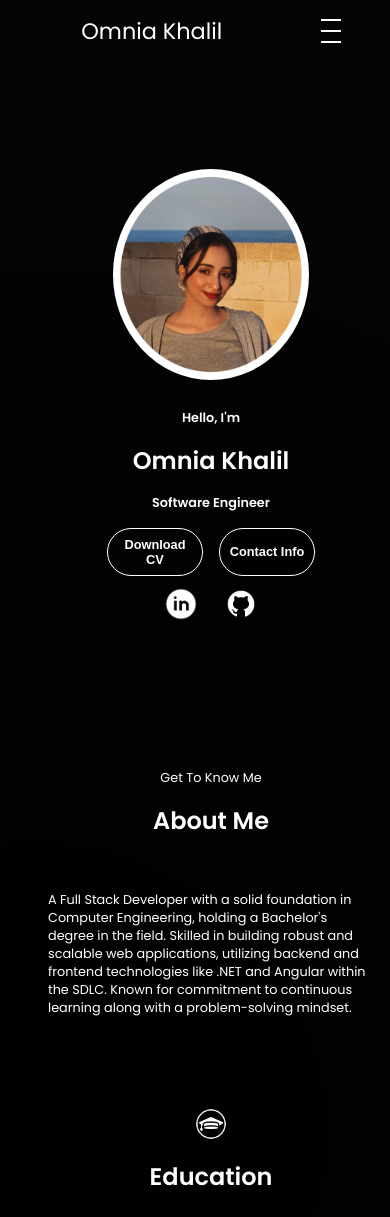
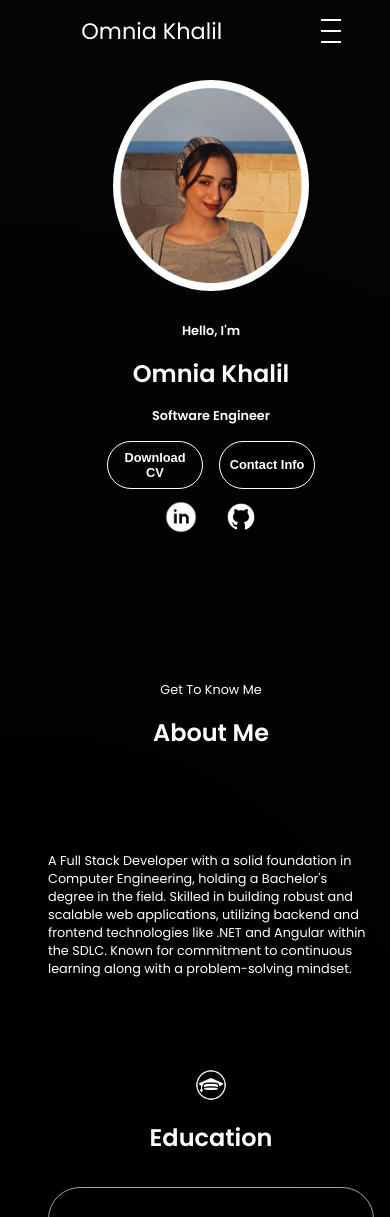
Before and after one commit to OmniaaKhalill/My-Portfolio, a plain HTML site: page index.html in a window 390 px wide. Shown: the part 2-1219 px from the top of the page. Drawn offline with Linux system fonts and the light colour scheme.

Commit message:
portfolio V.8.1

```diff
--- a/mediaqueries.css
+++ b/mediaqueries.css
@@ -405,8 +405,9 @@ nav {
     justify-content: center;
     align-items: center;
 
-    height: 60vh;
-    margin-top: 10vh;
+    height: auto;
+    padding-top: 2rem;
+    gap: 6.5rem;
 
   }
 
@@ -428,7 +429,7 @@ nav {
 }
 
   .section_text{
-    margin-top: 5vh;
+    padding-top: 3rem;
 
   }
 
@@ -439,7 +440,14 @@ nav {
 }
 
 
-
+.abouts-containers {
+  display: flex;
+  justify-content: center;
+  flex-direction: column;
+  height:auto;
+  width: 100%;
+  margin-top: 3rem;
+}
 
 
 
@@ -503,10 +511,7 @@ p{
 .education{
   margin-top: 5vh;
 }
-.section-container {
-  flex-direction: column;
-  gap: 2rem;
-}
+
 
 .contact-icon{
   width: 6vw;
@@ -514,6 +519,11 @@ p{
 }
 
 
+.section-container {
+  padding-top: 3rem;
+  gap: 3rem;
+  height: auto;
+}
 
 
 .article-container {
```
